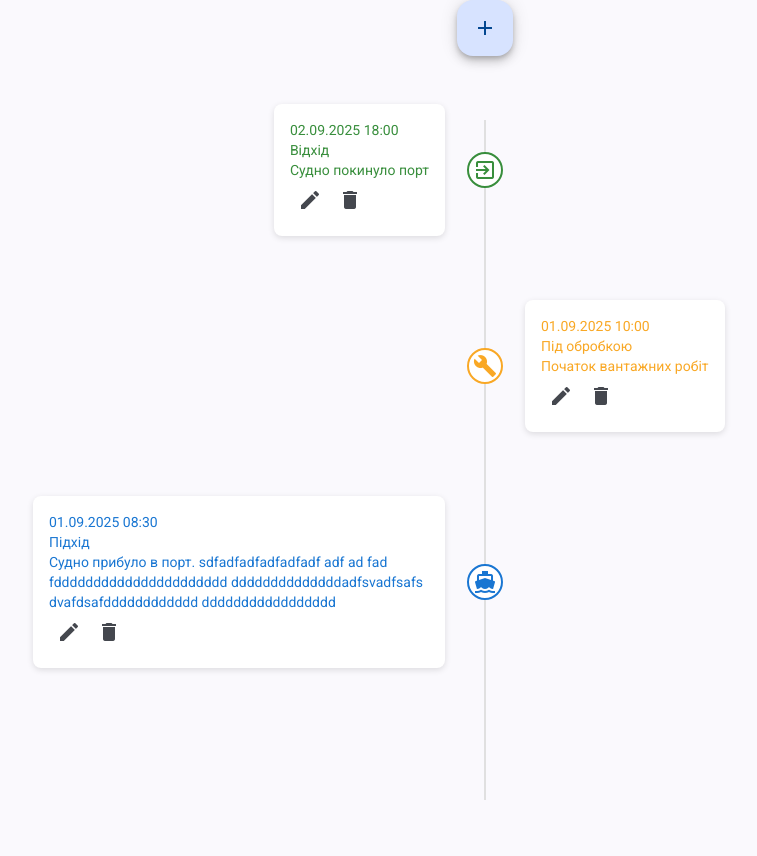
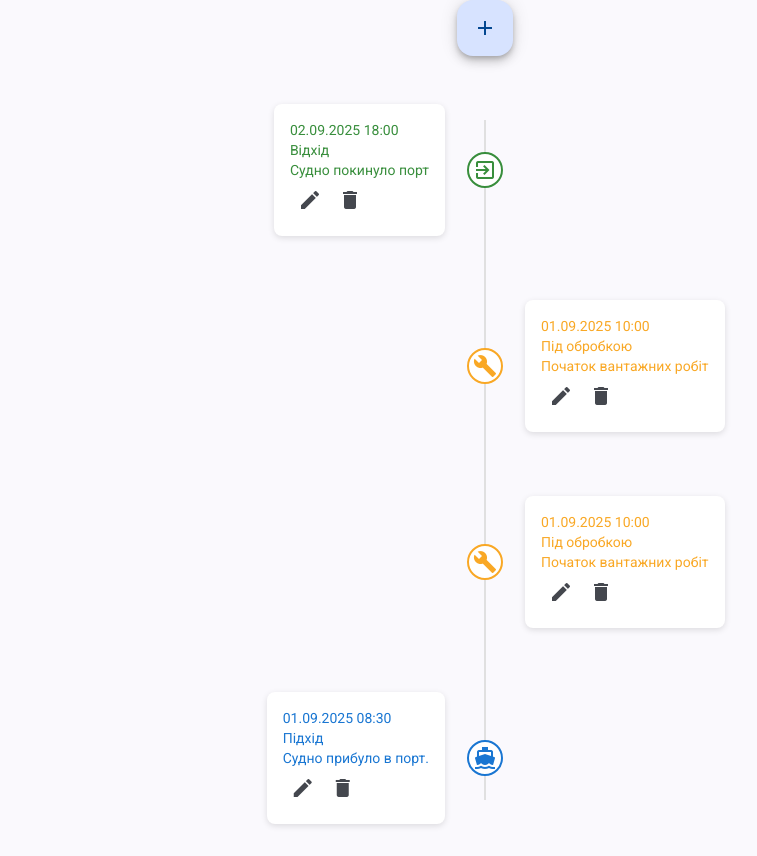
Before and after one commit to vdoichev/my-timeline, an Angular app: page / in a window 1280 px wide. Shown: the whole page, without its empty margins (155-912 px from the left). Before the commit the page ends 800 px from the top, so only its background shows below. Built offline with nearby package versions, Linux system fonts and the light colour scheme.

Commit message:
Fix left and right cards

```diff
--- a/src/app/app.ts
+++ b/src/app/app.ts
@@ -67,7 +67,7 @@ export class App {
     {
       id: '1',
       actualDateTime: new Date('2025-09-01T08:30'),
-      description: 'Судно прибуло в порт. sdfadfadfadfadfadf adf ad fad fdddddddddddddddddddddd ddddddddddddddadfsvadfsafs dvafdsafdddddddddddd ddddddddddddddddd ',
+      description: 'Судно прибуло в порт.',
       status: 'arrival'
     },
     {
@@ -78,6 +78,12 @@ export class App {
     },
     {
       id: '3',
+      actualDateTime: new Date('2025-09-01T10:00'),
+      description: 'Початок вантажних робіт',
+      status: 'handling'
+    },
+    {
+      id: '4',
       actualDateTime: new Date('2025-09-02T18:00'),
       description: 'Судно покинуло порт',
       status: 'departure'
--- a/src/app/vessel-timeline.component/vessel-timeline.component.html
+++ b/src/app/vessel-timeline.component/vessel-timeline.component.html
@@ -15,13 +15,13 @@
 
       <div
         class="timeline-event"
-        [class.left]="i % 2 === 0"
-        [class.right]="i % 2 !== 0"
+        [class.left]="isLeft(i)"
+        [class.right]="!isLeft(i)"
         [attr.data-status]="event.status">
 
         <!-- LEFT SLOT -->
         <div class="slot left">
-          @if (i % 2 === 0) {
+          @if (isLeft(i)) {
             <div class="timeline-card">
               <!-- CARD CONTENT -->
               <ng-container *ngTemplateOutlet="card; context:{ $implicit: event }"></ng-container>
@@ -44,7 +44,7 @@
 
         <!-- RIGHT SLOT -->
         <div class="slot right">
-          @if (i % 2 !== 0) {
+          @if (!isLeft(i)) {
             <div class="timeline-card">
               <ng-container *ngTemplateOutlet="card; context:{ $implicit: event }"></ng-container>
             </div>
--- a/src/app/vessel-timeline.component/vessel-timeline.component.ts
+++ b/src/app/vessel-timeline.component/vessel-timeline.component.ts
@@ -26,7 +26,7 @@ export class VesselTimelineComponent {
   trackById = (_: number, item: VesselTimelineEvent) => item.id;
 
   isLeft(index: number): boolean {
-    return index % 2 === 0;
+    return this.events[index]?.status !== "handling";
   }
 
   statusLabel(status: VesselStatus): string {
```
